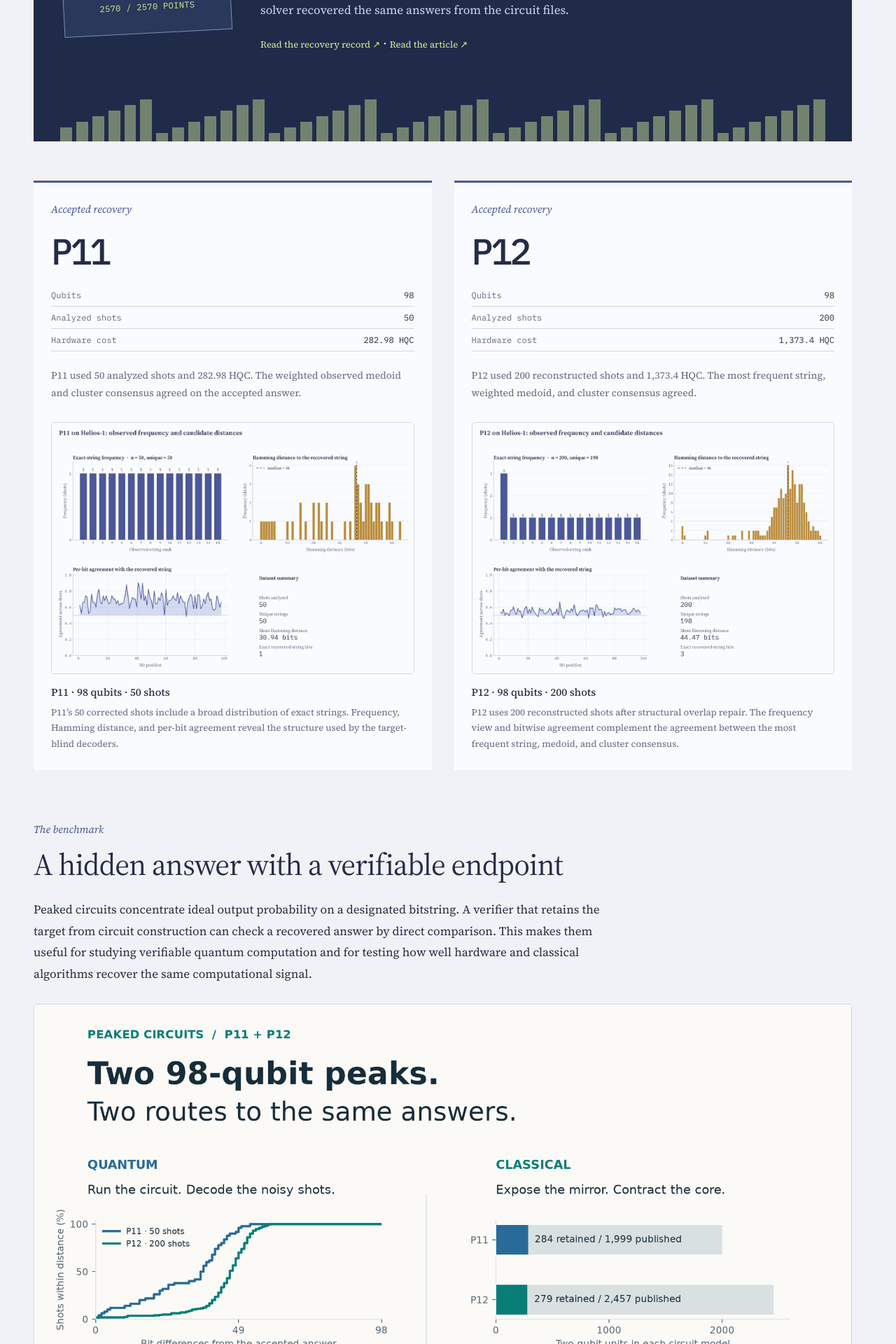
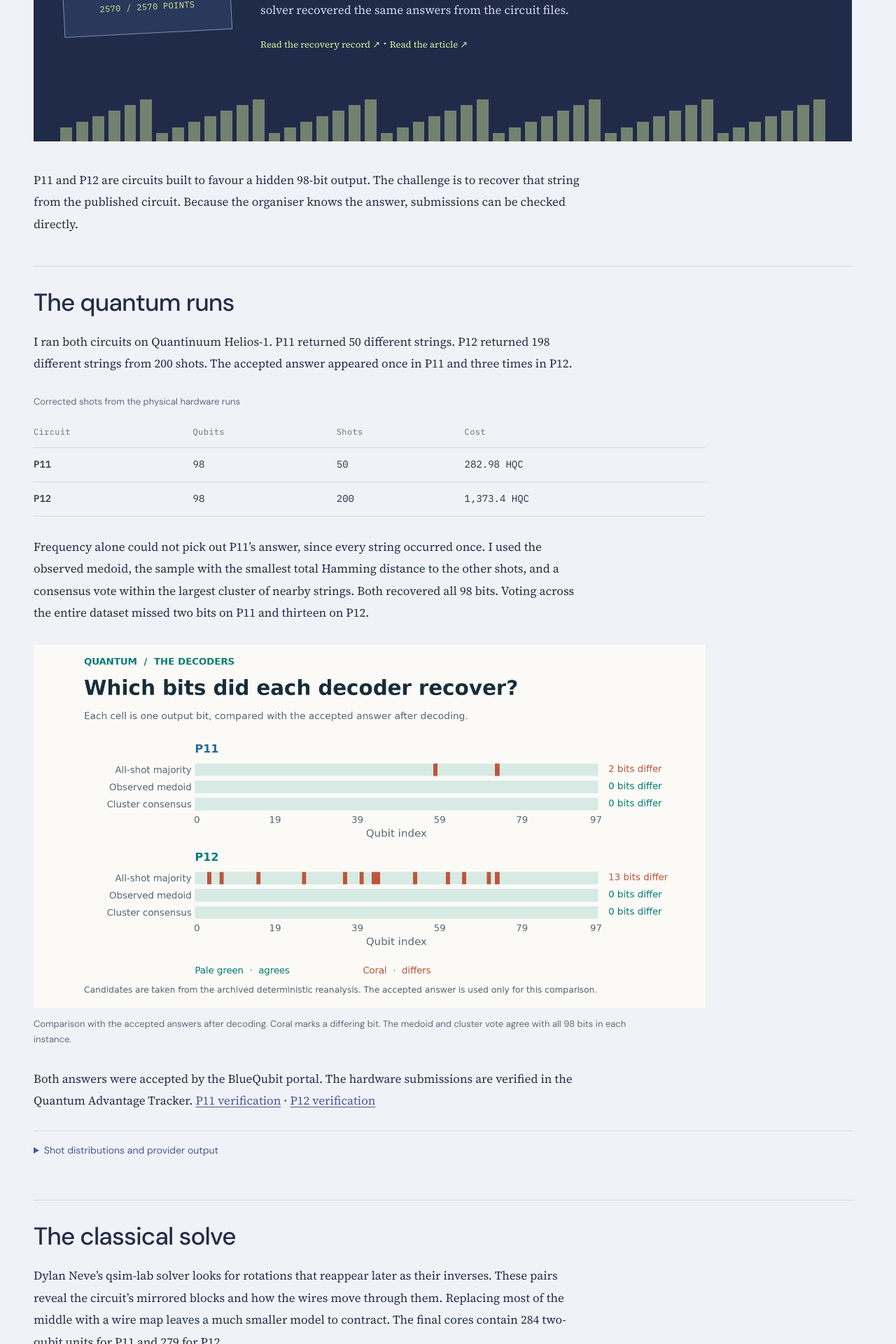
Before and after one commit to MonitSharma/portfolio, a Jekyll site: the page built from work/peaked-circuits/index.html, in a window 1280 px wide. Shown: the part 536-2456 px from the top of the page at 70% size. Built offline with Jekyll 4.4.1, drawn with Linux system fonts in a browser that asks for light colours; some of the changed text lies outside the part shown.

Commit message:
Simplify peaked-circuit write-up and preserve its banner

```diff
--- a/_includes/project-pages/peaked-circuits.html
+++ b/_includes/project-pages/peaked-circuits.html
@@ -1,65 +1,128 @@
+<!-- Preserve this banner when editing the project write-up. -->
 <header class="signal-hero" id="overview"><p class="eyebrow">BlueQubit / Peaked Portal</p><div class="podium"><div class="podium-rank"><span>LEADERBOARD</span><b>#1</b><span>2570 / 2570 POINTS</span></div><div><h1>Recovering the hidden answers of two 98-qubit circuits</h1><p>Peaked Circuit Recovery</p><p class="signal-intro">I recovered the P11 and P12 answers from noisy Quantinuum Helios-1 samples, and both were accepted. A later classical solver recovered the same answers from the circuit files.</p><a href="{{ project.source_url }}" target="_blank" rel="noopener">Read the recovery record ↗</a> <span aria-hidden="true"> · </span><a href="{{ project.blog_url }}" target="_blank" rel="noopener">Read the article ↗</a></div></div><div class="signal-trace" aria-hidden="true">{% for i in (1..48) %}<i style="--n:{{ forloop.index | modulo: 7 }}"></i>{% endfor %}</div></header>
-<section class="recovery-cases" id="results" aria-label="Accepted recoveries">{% for row in project.table.rows %}<article><p class="eyebrow">Accepted recovery</p><h2>{{ row[0] }}</h2><dl><div><dt>Qubits</dt><dd>{{ row[1] }}</dd></div><div><dt>Analyzed shots</dt><dd>{{ row[2] }}</dd></div><div><dt>Hardware cost</dt><dd>{{ row[3] }}</dd></div></dl><p>{{ project.findings[forloop.index0] | escape }}</p>{% assign figure = project.figures[forloop.index0] %}{% include project-blocks/media.html figure=figure %}</article>{% endfor %}</section>
-<section class="project-section" id="benchmark-context" aria-labelledby="benchmark-context-title">
-  <p class="eyebrow">The benchmark</p>
-  <h2 id="benchmark-context-title">A hidden answer with a verifiable endpoint</h2>
-  <p class="body-copy">Peaked circuits concentrate ideal output probability on a designated bitstring. A verifier that retains the target from circuit construction can check a recovered answer by direct comparison. This makes them useful for studying verifiable quantum computation and for testing how well hardware and classical algorithms recover the same computational signal.</p>
-  {% include project-blocks/media.html figure=project.article_figures.overview %}
-  <div class="inline-links"><a href="{{ project.blog_url }}" target="_blank" rel="noopener">Read the research article and its mathematical treatment ↗</a></div>
-</section>
-<section class="decoding-track project-section"><p class="eyebrow">The recovery pipeline</p><h2>From hardware output to an accepted bitstring</h2><ol>{% for step in project.method %}<li><span>0{{ forloop.index }}</span><p>{{ step | escape }}</p></li>{% endfor %}</ol><p class="small-print">{{ project.findings[2] | escape }}</p></section>
-<section class="project-section" id="hardware-signal" aria-labelledby="hardware-signal-title">
-  <p class="eyebrow">Interpreting the quantum samples</p>
-  <h2 id="hardware-signal-title">Finding the center of noisy measurements</h2>
-  <p class="body-copy">P11’s accepted string appeared once in 50 corrected shots. P12’s appeared three times in 200. The weighted observed medoid selects an actual shot with the smallest total Hamming distance to the dataset. Cluster consensus votes within the largest group of nearby observations. Both methods recovered every accepted bit, while majority voting across all shots missed two bits on P11 and thirteen on P12.</p>
-  {% include project-blocks/media.html figure=project.article_figures.decoder %}
-  <p class="small-print">The plotted comparisons use the accepted answers after decoding. All 50 and 200 corrected shots enter the analysis. Both ideal off-peak mass and hardware noise can contribute to the observed distribution.</p>
-</section>
-{% include project-blocks/verification.html context='Quantum Advantage Tracker' %}
-<section class="project-section" id="classical-results" aria-labelledby="classical-results-title">
-  <p class="eyebrow">Classical follow-up</p>
-  <h2 id="classical-results-title">The same answers from the circuit files</h2>
-  <p>Dylan Neve’s qsim-lab developed the original classical solver. I reproduced both results and improved the boundary search with cached exact marginals, reusable contraction paths, and stable candidate ordering. qsim-lab adopted my cached evaluator in its v2 solver.</p>
-  <div class="record-table" tabindex="0" role="region" aria-label="Local classical benchmark">
-    <table>
-      <caption>Local MacBook M3 Pro benchmark. Both solves matched all 98 bits of the corresponding hardware recovery.</caption>
-      <thead>
-        <tr><th scope="col">Circuit</th><th scope="col">Without caches</th><th scope="col">With caches</th><th scope="col">Speedup</th><th scope="col">Reduced-core peak</th></tr>
-      </thead>
+
+<link rel="stylesheet" href="{{ '/assets/css/peaked.css' | relative_url }}">
+
+<div class="peaked-writeup">
+  <p class="peaked-intro">P11 and P12 are circuits built to favour a hidden 98-bit output. The challenge is to recover that string from the published circuit. Because the organiser knows the answer, submissions can be checked directly.</p>
+
+  <section id="results" aria-labelledby="peaked-hardware-title">
+    <h2 id="peaked-hardware-title">The quantum runs</h2>
+    <p>I ran both circuits on Quantinuum Helios-1. P11 returned 50 different strings. P12 returned 198 different strings from 200 shots. The accepted answer appeared once in P11 and three times in P12.</p>
+
+    <div class="peaked-table-wrap" tabindex="0" role="region" aria-label="Hardware run results">
+      <table class="peaked-table">
+        <caption>Corrected shots from the physical hardware runs</caption>
+        <thead><tr><th scope="col">Circuit</th><th scope="col">Qubits</th><th scope="col">Shots</th><th scope="col">Cost</th></tr></thead>
         <tbody>
-        <tr><th scope="row">P11</th><td>50.3 s</td><td>17.1 s</td><td>2.94×</td><td>30.29%</td></tr>
-        <tr><th scope="row">P12</th><td>86.3 s</td><td>27.9 s</td><td>3.09×</td><td>23.66%</td></tr>
+          {% for row in project.table.rows %}
+          <tr><th scope="row">{{ row[0] }}</th><td>{{ row[1] }}</td><td>{{ row[2] }}</td><td>{{ row[3] }}</td></tr>
+          {% endfor %}
         </tbody>
       </table>
     </div>
-  <p class="small-print">One run per setting with the same deterministic search. Solve times exclude imports, certification, and cache validation. The tracker issues separately report qsim-lab’s original VM runs of 89 s for P11 and 182 s for P12.</p>
-  <p class="body-copy">A frontier move changes only the marginal calculations whose ordered backward causal cones change. Reusing the remaining exact marginals, together with compatible contraction paths, avoids repeated work. The recorded search reused 78.1% of requested marginals for P11 and 82.8% for P12.</p>
-  {% include project-blocks/media.html figure=project.article_figures.caching %}
-  <h3>How the solver works</h3>
-  <ol>
-    <li>Match surviving inverse rotations between CZ gates to locate nested mirror blocks and infer how they permute the wires. Approximate the obfuscated middle by that permutation, leaving a shallow core.</li>
-    <li>Contract the reduced core with quimb and cotengra to compute each output bit’s marginal. Combine the more likely bits into a candidate, then contract its amplitude to score it.</li>
-    <li>Try moving frontier gates into the core and choose the best qualifying score improvement in a stable order. When a trial leaves a bit’s backward causal cone unchanged, reuse its marginal. When the tensor layout matches, reuse the contraction path.</li>
-  </ol>
-  {% include project-blocks/media.html figure=project.article_figures.reduction %}
-  <p>The original team added boundary repair after its first P12 attempt missed four bits. The solver takes the QASM as input. The verification script checks agreement with the published answers after solving. My reproduction certifies each candidate as the unique mode of its reduced core to numerical tolerance. The middle-block approximation limits that certificate and the reported probabilities to the core.</p>
-  <p>The tracker verified the classical P11 submission. A reviewer reproduced both solver versions for P12 in its open issue.</p>
-  <div class="inline-links">
-    <a href="https://github.com/MonitSharma/peaked_circuits/tree/40ed7d33b45d91f95db9e3fbdd446247ba792006/classical_simulations/p11_p12">Classical code, QASM, and run guide ↗</a>
-    <a href="https://github.com/MonitSharma/peaked_circuits/blob/40ed7d33b45d91f95db9e3fbdd446247ba792006/classical_simulations/p11_p12/benchmark-summary.json">Benchmark data ↗</a>
-    <a href="https://github.com/quantum-advantage-tracker/quantum-advantage-tracker.github.io/issues/251">Classical P11 submission ↗</a>
-    <a href="https://github.com/quantum-advantage-tracker/quantum-advantage-tracker.github.io/issues/252">Classical P12 submission and caching discussion ↗</a>
+
+    <p>Frequency alone could not pick out P11’s answer, since every string occurred once. I used the observed medoid, the sample with the smallest total Hamming distance to the other shots, and a consensus vote within the largest cluster of nearby strings. Both recovered all 98 bits. Voting across the entire dataset missed two bits on P11 and thirteen on P12.</p>
+
+    {% assign decoder = project.article_figures.decoder %}
+    <figure class="peaked-figure">
+      <a class="media-link" href="{{ decoder.src | relative_url }}" data-lightbox="Hardware decoding" aria-label="Enlarge hardware decoding figure">
+        <img src="{{ decoder.src | relative_url }}" width="{{ decoder.width }}" height="{{ decoder.height }}" alt="{{ decoder.alt | escape }}" loading="lazy" decoding="async">
+      </a>
+      <figcaption>Comparison with the accepted answers after decoding. Coral marks a differing bit. The medoid and cluster vote agree with all 98 bits in each instance.</figcaption>
+    </figure>
+
+    <p>Both answers were accepted by the BlueQubit portal. The hardware submissions are verified in the Quantum Advantage Tracker. <a href="https://github.com/quantum-advantage-tracker/quantum-advantage-tracker.github.io/issues/246">P11 verification</a> · <a href="https://github.com/quantum-advantage-tracker/quantum-advantage-tracker.github.io/issues/247">P12 verification</a></p>
+
+    <details id="provider-record">
+      <summary>Shot distributions and provider output</summary>
+      <div class="peaked-detail">
+        <p>The provider output needed framing repairs before analysis. P11’s initial reconstruction contained 51 records, including one repeated frame. P12 contained five overlap replicas, giving 205 diagnostic records before repair. The analyses use all 50 and 200 corrected shots. The original payloads and the repair records are retained in the evidence packages.</p>
+        <div class="peaked-distributions">
+          {% for figure in project.figures %}
+          <figure class="peaked-figure">
+            <a class="media-link" href="{{ figure.src | relative_url }}" data-lightbox="{{ figure.caption | escape }}" aria-label="Enlarge {{ figure.caption | escape }}">
+              <img src="{{ figure.src | relative_url }}" width="{{ figure.width }}" height="{{ figure.height }}" alt="{{ figure.alt | escape }}" loading="lazy" decoding="async">
+            </a>
+            <figcaption>{{ figure.caption | escape }}</figcaption>
+          </figure>
+          {% endfor %}
         </div>
+      </div>
+    </details>
   </section>
-<details class="technical-record" id="accepted-peaks">
-  <summary>Inspect the recovered 98-bit answers <span aria-hidden="true">+</span></summary>
-  <div class="technical-content">
-    <p>Both approaches recover the same string for each instance. Qubit 0 is the leftmost bit and qubit 97 is the rightmost bit. Hardware exact-match frequencies are 1/50 for P11 and 3/200 for P12. The classical table reports probabilities of the inferred reduced cores.</p>
+
+  <section id="classical-results" aria-labelledby="peaked-classical-title">
+    <h2 id="peaked-classical-title">The classical solve</h2>
+    <p>Dylan Neve’s qsim-lab solver looks for rotations that reappear later as their inverses. These pairs reveal the circuit’s mirrored blocks and how the wires move through them. Replacing most of the middle with a wire map leaves a much smaller model to contract. The final cores contain 284 two-qubit units for P11 and 279 for P12.</p>
+
+    {% assign reduction = project.article_figures.reduction %}
+    <figure class="peaked-figure">
+      <a class="media-link" href="{{ reduction.src | relative_url }}" data-lightbox="Classical circuit reduction" aria-label="Enlarge classical circuit reduction figure">
+        <img src="{{ reduction.src | relative_url }}" width="{{ reduction.width }}" height="{{ reduction.height }}" alt="{{ reduction.alt | escape }}" loading="lazy" decoding="async">
+      </a>
+      <figcaption>The published files contain 1,999 and 2,457 atomic two-qubit units. The retained cores include one boundary move for P11 and two for P12. The middle-block replacement is approximate.</figcaption>
+    </figure>
+
+    <p>The solver contracts the core to calculate the probability of zero or one at each output bit. It forms a candidate from those marginals, scores the candidate’s amplitude, and tests whether adding a frontier gate improves the result. A gate move often leaves most bits’ backward causal cones unchanged, so their exact marginals can be reused.</p>
+    <p>I reproduced the solver and added marginal and contraction-path caching, stable candidate ordering, and reuse of the accepted trial. On my MacBook M3 Pro, the same search ran about three times faster with caching. qsim-lab adopted the cached evaluator in its v2 solver.</p>
+
+    <div class="peaked-table-wrap" tabindex="0" role="region" aria-label="Classical solver results">
+      <table class="peaked-table">
+        <caption>One recorded run per mode, using the same deterministic search</caption>
+        <thead><tr><th scope="col">Circuit</th><th scope="col">Without caches</th><th scope="col">With caches</th><th scope="col">Speedup</th><th scope="col">Core probability</th></tr></thead>
+        <tbody>
+          <tr><th scope="row">P11</th><td>50.3 s</td><td>17.1 s</td><td>2.94×</td><td>0.302893</td></tr>
+          <tr><th scope="row">P12</th><td>86.3 s</td><td>27.9 s</td><td>3.09×</td><td>0.236559</td></tr>
+        </tbody>
+      </table>
+    </div>
+    <p class="peaked-note">Solve times exclude imports, numerical certification, and the extra cache checks. The probabilities and mode certificates apply to the reduced cores.</p>
+
+    <details id="classical-record">
+      <summary>Boundary repair, timing records and additional figures</summary>
+      <div class="peaked-detail">
+        <p>The original team added boundary repair after an early P12 attempt missed four bits. The recorded reproduction chooses the best trial that improves the current candidate probability by at least 30%. It selects gate 59 for P11 and gates 60 and 64 for P12. Published answers are compared after solving.</p>
+        <p>The cache reused 78.1% of requested marginals on P11 and 82.8% on P12. Every final cached marginal was checked against a fresh contraction. Numerical certification then checked one competing amplitude for P11 and 31 for P12, establishing each reduced core’s unique mode to a tolerance of 10⁻¹⁰.</p>
+        {% assign caching = project.article_figures.caching %}
+        <figure class="peaked-figure">
+          <a class="media-link" href="{{ caching.src | relative_url }}" data-lightbox="Caching benchmark" aria-label="Enlarge caching benchmark figure">
+            <img src="{{ caching.src | relative_url }}" width="{{ caching.width }}" height="{{ caching.height }}" alt="{{ caching.alt | escape }}" loading="lazy" decoding="async">
+          </a>
+          <figcaption>Measured solve times and the fraction of marginals reused in the local comparison.</figcaption>
+        </figure>
+        {% assign overview = project.article_figures.overview %}
+        <figure class="peaked-figure">
+          <a class="media-link" href="{{ overview.src | relative_url }}" data-lightbox="Project overview" aria-label="Enlarge project overview figure">
+            <img src="{{ overview.src | relative_url }}" width="{{ overview.width }}" height="{{ overview.height }}" alt="{{ overview.alt | escape }}" loading="lazy" decoding="async">
+          </a>
+          <figcaption>The hardware measurements and the classical core sizes. Each bottom strip encodes the corresponding accepted string.</figcaption>
+        </figure>
+        <p>The tracker verified the classical P11 submission. A reviewer reproduced both P12 solver versions in its open issue. <a href="https://github.com/quantum-advantage-tracker/quantum-advantage-tracker.github.io/issues/251">P11 classical submission</a> · <a href="https://github.com/quantum-advantage-tracker/quantum-advantage-tracker.github.io/issues/252">P12 submission and caching discussion</a></p>
+      </div>
+    </details>
+  </section>
+
+  <section id="resources" aria-labelledby="peaked-records-title">
+    <h2 id="peaked-records-title">Code and records</h2>
+    <p>The repository contains the source circuits, hardware output, decoding code, classical solver and run logs. The <a href="{{ project.blog_url }}" target="_blank" rel="noopener">companion article</a> develops the mathematics and discusses why peaked circuits are useful for verification.</p>
+
+    <details id="accepted-peaks">
+      <summary>Recovered bitstrings</summary>
+      <div class="peaked-detail">
+        <p>Both approaches recover the same 98-bit string for each circuit. Qubit 0 is on the left and qubit 97 is on the right.</p>
         {% for peak in project.accepted_peaks %}
-    <article><h3>{{ peak.circuit | escape }}</h3><p><code>{{ peak.bitstring | escape }}</code></p></article>
+        <h3>{{ peak.circuit | escape }}</h3>
+        <p class="peaked-bitstring"><code>{{ peak.bitstring | escape }}</code></p>
         {% endfor %}
       </div>
     </details>
-{% include project-blocks/notes.html title='What the accepted answers establish' %}
-{% include project-blocks/technical.html title='Decoding & provider framing details' %}
-{% include project-blocks/resources.html label='Audit the recovery' title='Evidence packages & leaderboard' %}
+
+    <ul class="peaked-records">
+      <li><a href="https://github.com/MonitSharma/peaked_circuits/tree/main/results/tracker_submissions/p11">P11 hardware evidence</a> and <a href="https://github.com/MonitSharma/peaked_circuits/tree/main/results/tracker_submissions/p12">P12 hardware evidence</a></li>
+      <li><a href="https://github.com/MonitSharma/peaked_circuits/blob/main/REPRODUCIBILITY_QUANTUM.md">Offline hardware reproduction guide</a></li>
+      <li><a href="https://github.com/MonitSharma/peaked_circuits/tree/40ed7d33b45d91f95db9e3fbdd446247ba792006/classical_simulations/p11_p12">Classical solver, QASM inputs and benchmark records</a></li>
+      <li><a href="https://app.bluequbit.io/hackathons/oEOtLSSrPSVH60Ah?tab=leaderboard">Peaked Portal leaderboard</a></li>
+    </ul>
+  </section>
+</div>
--- /dev/null
+++ b/assets/css/peaked.css
@@ -0,0 +1,132 @@
+/* Reading layout below the peaked-circuit banner. */
+.peaked-writeup {
+  --sans: 'DM Sans', system-ui, sans-serif;
+  padding-top: 40px;
+}
+.peaked-writeup .peaked-intro,
+.peaked-writeup section > p,
+.peaked-writeup .peaked-detail > p {
+  max-width: 790px;
+  font-size: 17px;
+  line-height: 1.85;
+}
+.peaked-writeup p + p {
+  margin-top: 18px;
+}
+.peaked-writeup > section {
+  margin-top: 44px;
+  padding-top: 30px;
+  border-top: 1px solid var(--line);
+}
+.peaked-writeup h2 {
+  margin-bottom: 20px;
+  font: 500 clamp(27px, 3vw, 35px)/1.2 var(--sans);
+  letter-spacing: -.025em;
+}
+.peaked-writeup h3 {
+  margin: 24px 0 10px;
+  font-size: 18px;
+}
+.peaked-writeup a:not(.media-link) {
+  color: var(--accent);
+  text-decoration: underline;
+  text-decoration-thickness: 1px;
+  text-underline-offset: 3px;
+}
+.peaked-writeup .peaked-table-wrap {
+  overflow-x: auto;
+  margin: 28px 0;
+}
+.peaked-table {
+  width: 100%;
+  max-width: 960px;
+  border-collapse: collapse;
+  text-align: left;
+  font: 14px/1.7 var(--mono);
+}
+.peaked-table caption {
+  padding-bottom: 10px;
+  text-align: left;
+  font: 13px/1.6 var(--sans);
+  color: var(--muted);
+}
+.peaked-table th,
+.peaked-table td {
+  padding: 12px 24px 12px 0;
+  border-bottom: 1px solid var(--line);
+  white-space: nowrap;
+}
+.peaked-table thead th {
+  color: var(--muted);
+  font-size: 12px;
+  font-weight: 400;
+}
+.peaked-table tbody th {
+  font-weight: 500;
+}
+.peaked-writeup .peaked-figure {
+  max-width: 960px;
+  margin: 30px 0;
+}
+.peaked-writeup .peaked-figure .media-link {
+  border: 0;
+  border-radius: 0;
+}
+.peaked-writeup .peaked-figure figcaption {
+  max-width: 850px;
+  padding-top: 12px;
+  color: var(--muted);
+  font: 13px/1.7 var(--sans);
+}
+.peaked-writeup .peaked-note {
+  color: var(--muted);
+  font-size: 13px;
+  line-height: 1.7;
+}
+.peaked-writeup details {
+  margin-top: 26px;
+  padding: 16px 0;
+  border-top: 1px solid var(--line);
+}
+.peaked-writeup summary {
+  width: fit-content;
+  cursor: pointer;
+  color: var(--accent);
+  font: 14px/1.6 var(--sans);
+}
+.peaked-writeup .peaked-detail {
+  padding-top: 16px;
+}
+.peaked-writeup .peaked-detail > p + p {
+  margin-top: 16px;
+}
+.peaked-writeup .peaked-distributions {
+  display: grid;
+  grid-template-columns: repeat(2, minmax(0, 1fr));
+  gap: 24px;
+}
+.peaked-writeup .peaked-bitstring {
+  overflow-wrap: anywhere;
+  font: 14px/1.8 var(--mono);
+}
+.peaked-writeup .peaked-records {
+  padding-left: 20px;
+  margin: 24px 0 36px;
+  font-size: 15px;
+  line-height: 1.8;
+}
+.peaked-writeup .peaked-records li + li {
+  margin-top: 9px;
+}
+@media (max-width: 680px) {
+  .peaked-writeup {
+    padding-top: 28px;
+  }
+  .peaked-writeup > section {
+    margin-top: 32px;
+    padding-top: 24px;
+  }
+  .peaked-writeup .peaked-distributions {
+    grid-template-columns: 1fr;
+  }
+}
```
Lines whose indentation alone changed are shown as unchanged.
